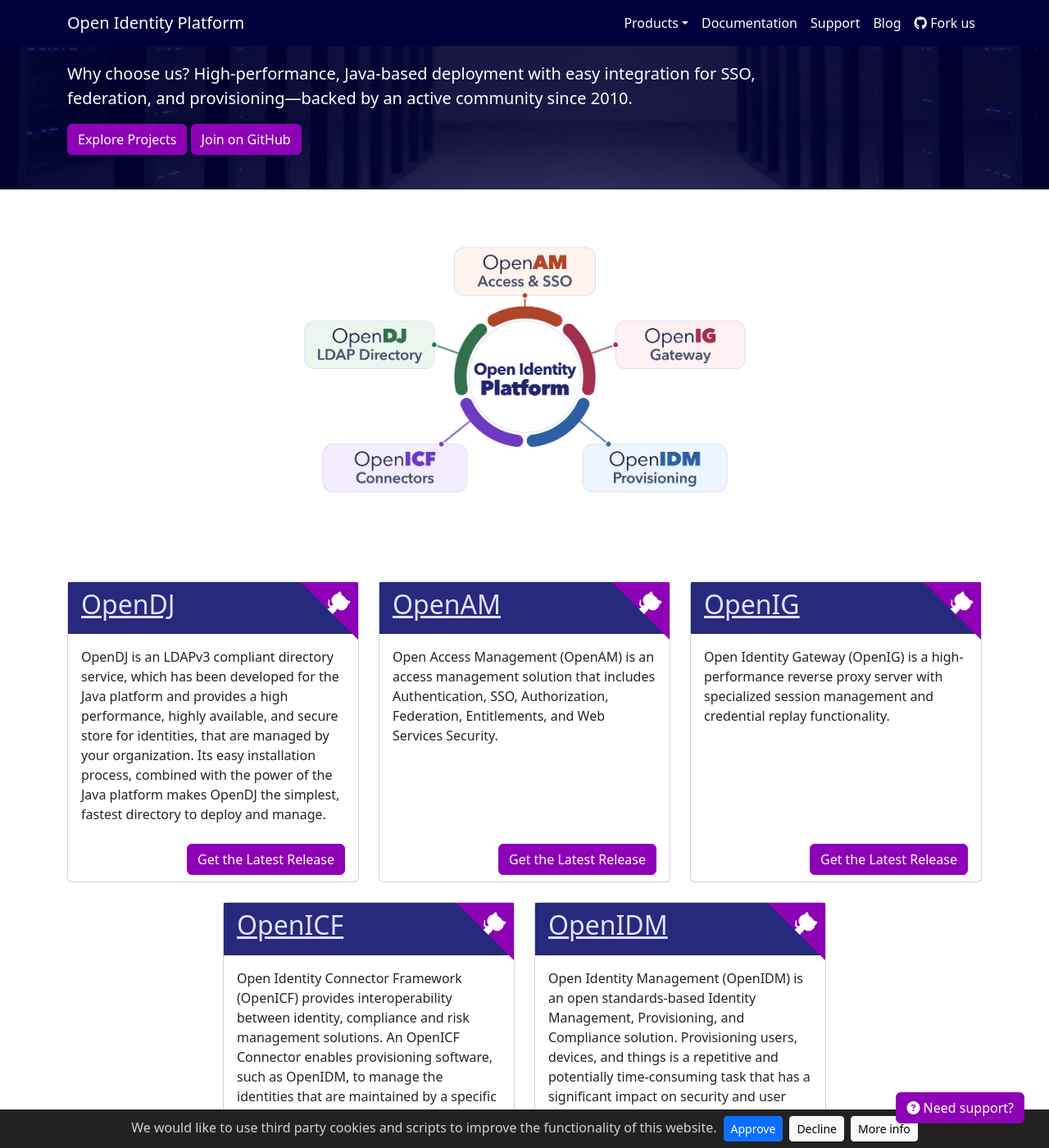
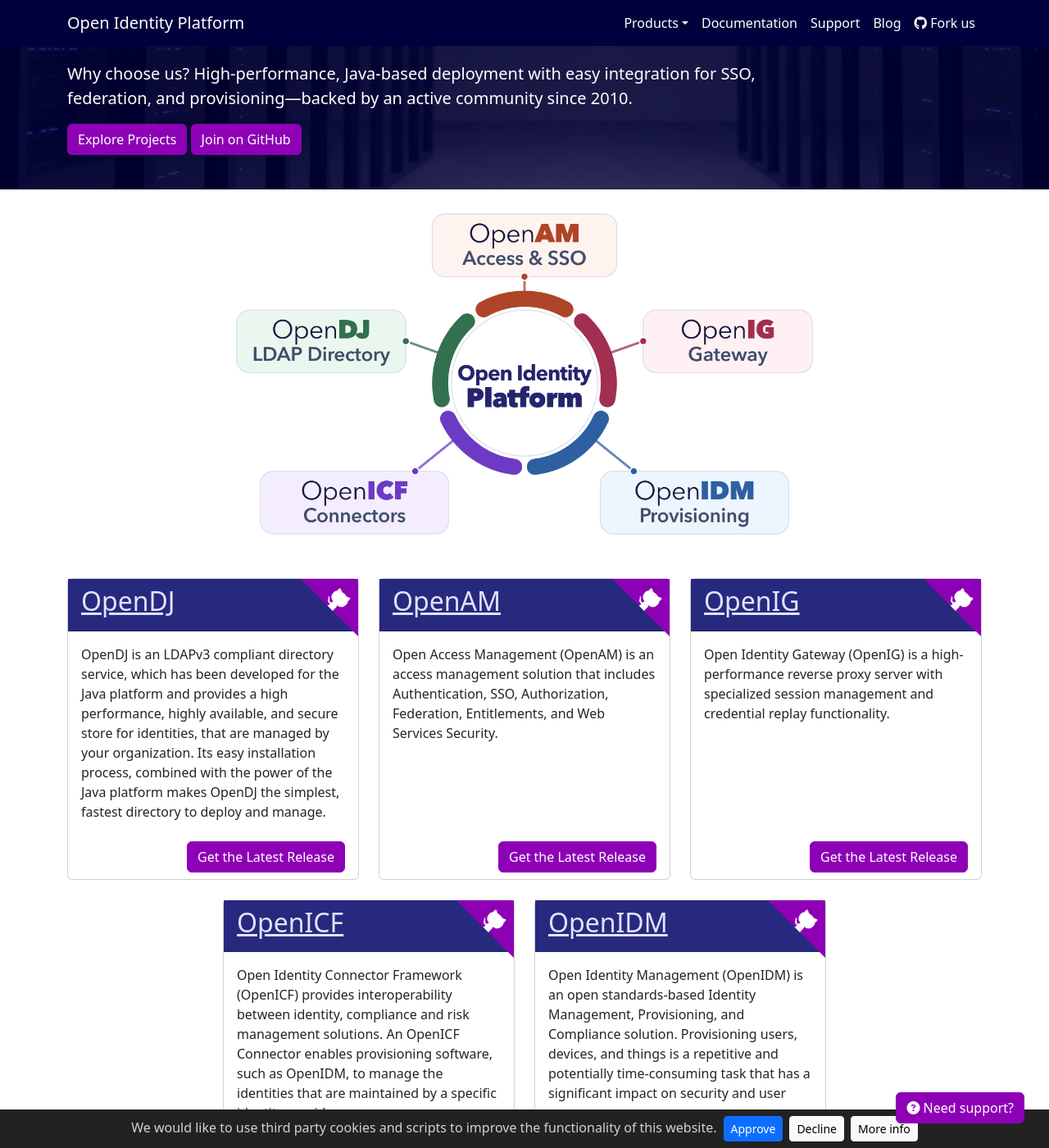
Before and after one commit to OpenIdentityPlatform/OpenIdentityPlatform.org, a Jekyll site: the page built from index.html, in a window 1280 px wide and 1400 px high, scrolled down 269 px. Shown: the whole window at 82% size. Built offline with Jekyll 4.4.1, drawn with Linux system fonts in a browser that asks for light colours.

Commit message:
Enlarge the homepage ecosystem graphic and tighten spacing (#250)
Follow-up to #249.

## Summary

- Enlarge the homepage ecosystem graphic to a maximum width of 760 px
and let it scale with the viewport.
- Reduce the space above the graphic and before the project cards.

## Verification

- Checked the layout in Chrome for Testing at 390, 600, 768, 1193, and
1440 px.
- At 1193 px, the visible graphic grows from 538 to 704 px. The spaces
above and below it decrease from 70 to 29 px and from 109 to 53 px,
respectively.

```diff
--- a/_includes/banner.html
+++ b/_includes/banner.html
@@ -1,3 +1,4 @@
+<!-- Portions Copyright 2026 3A Systems, LLC. -->
 <section id="banner">
   <div class="banner d-flex">
     <div class="w-100 banner-mask">
@@ -16,11 +17,12 @@
     </div>
   </div>
 </section>
-<section id="star-scheme" class="d-sm-none d-md-block mt-5">
+<section id="star-scheme" class="d-sm-none d-md-block">
   <div class="container text-center">
     <!--h2 class="pb-2">Open Identity Platform Ecosystem:</h2-->
     <a href="https://github.com/OpenIdentityPlatform" aria-label="Open Identity Platform">
-      <div class="oip-star"></div>
+      <img class="oip-star" src="/assets/img/oip-star.png?ver2" width="1322" height="797"
+           alt="Open Identity Platform ecosystem">
     </a>
   </div>
 </section>
--- a/assets/css/main.scss
+++ b/assets/css/main.scss
@@ -1,5 +1,7 @@
 ---
 ---
+/* Portions Copyright 2026 3A Systems, LLC. */
+
 @import 'colors.scss';
 
 @import 'widgets.scss';
@@ -68,13 +70,17 @@ img {
 
 #star-scheme {
   .oip-star {
-    background-image: url('/assets/img/oip-star.png?ver2');
-    height: 350px;
-    background-size: contain;
-    background-repeat: no-repeat;
-    background-position: center;
+    display: block;
+    width: 100%;
+    max-width: 760px;
+    height: auto;
+    margin: 0 auto;
   }
   color: $color1;
+}
+
+#star-scheme + #main-section #main {
+  padding-top: 1rem;
 }
 
 .product {
```
